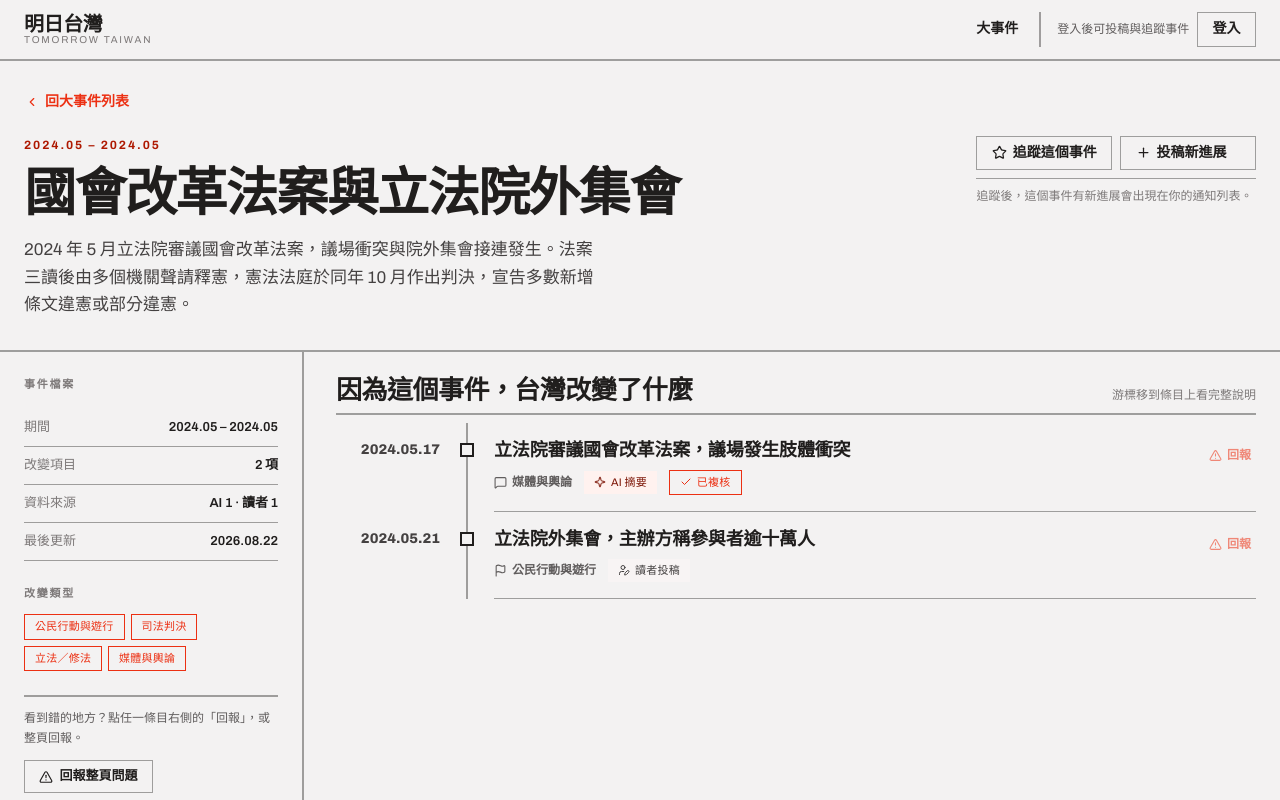
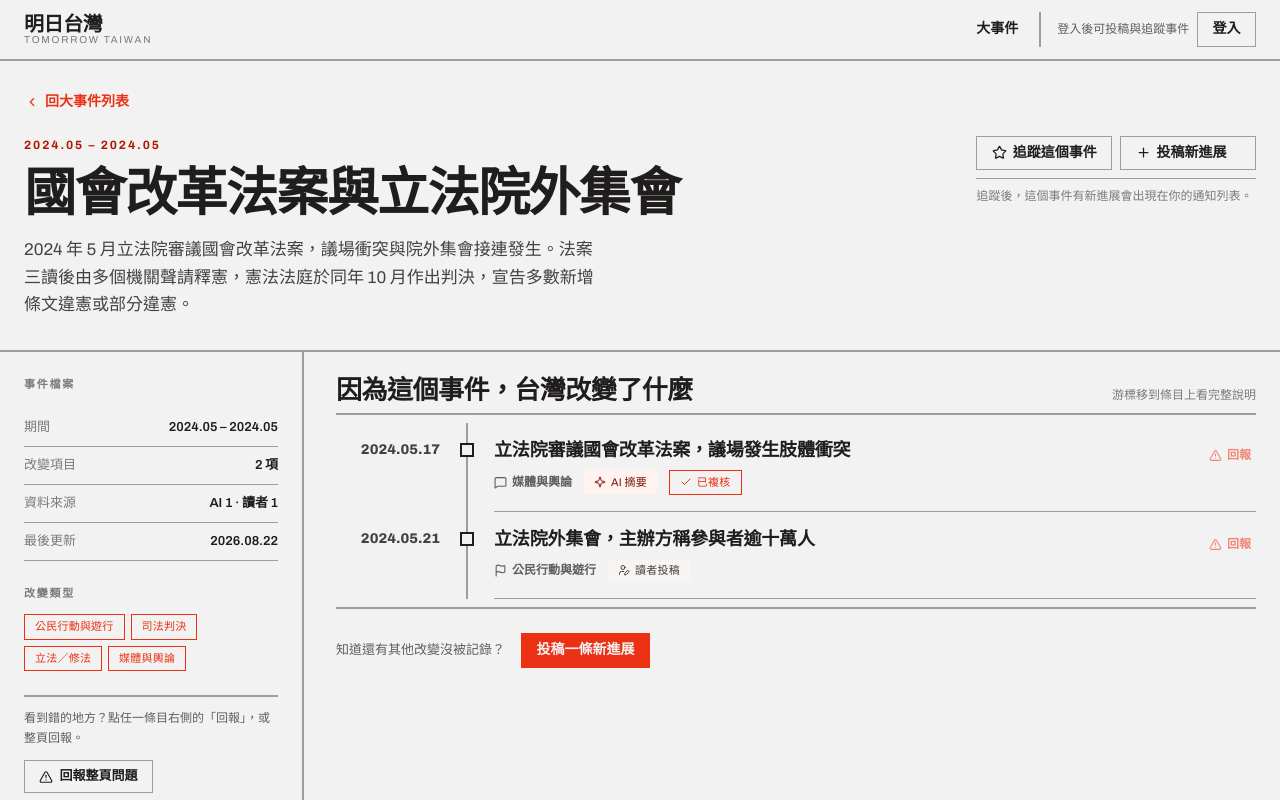
Before and after one commit to danielyc0304/tomorrow-taiwan, a Next.js app: page /event/1 in a window 1280 px wide. Shown: the top 800 px of the page. Built offline with nearby package versions, Linux system fonts and the light colour scheme.

Commit message:
feat(submission): add `Submission` component to `Change` component
Refs: TT-23

```diff
--- a/components/event/change/change.tsx
+++ b/components/event/change/change.tsx
@@ -1,4 +1,5 @@
 import Items from "./items";
+import Submission from "./submission";
 import Title from "./title";
 
 interface ChangeProps {
@@ -20,6 +21,7 @@ export default function Change({ changes }: ChangeProps) {
       <Title />
       <div className="mb-2 h-0.5 bg-divider" />
       <Items changes={changes} />
+      <Submission />
     </div>
   );
 }
--- /dev/null
+++ b/components/event/change/submission.tsx
@@ -0,0 +1,10 @@
+export default function Submission() {
+  return (
+    <div className="mt-2 flex items-center gap-4 border-t-2 border-t-divider px-0 pt-6 pb-0">
+      <span className="text-[13px] text-neutral-700">
+        知道還有其他改變沒被記錄？
+      </span>
+      <button className="btn btn-primary">投稿一條新進展</button>
+    </div>
+  );
+}
```
